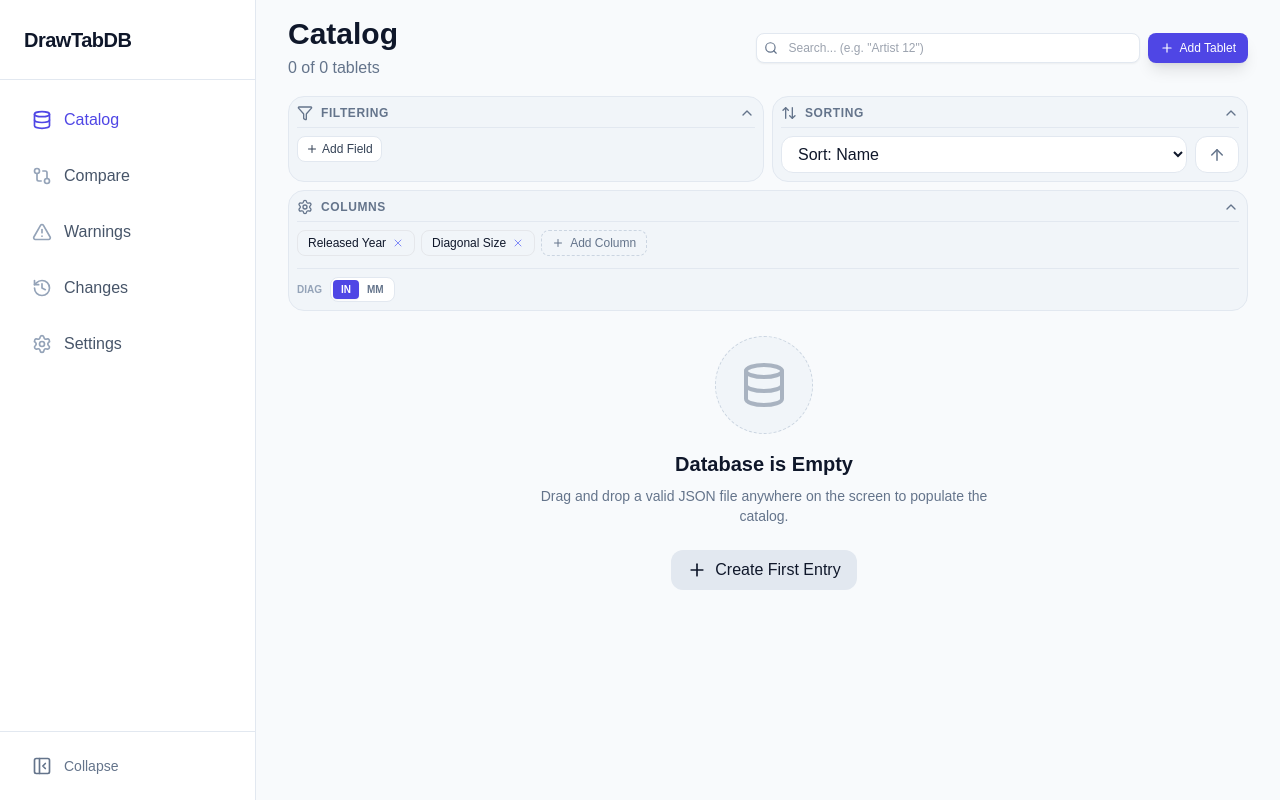
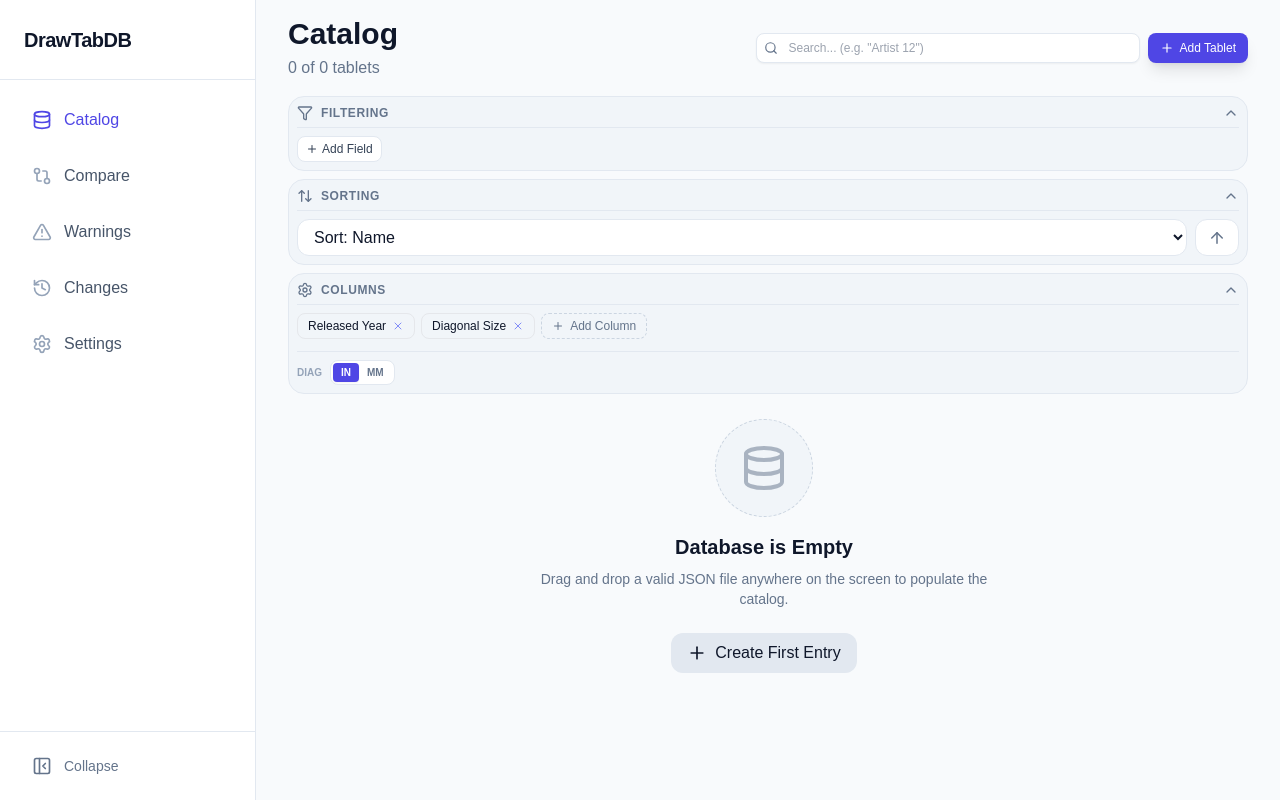
Before and after one commit to TheSevenPens/DrawTabDB, a React (Vite) app: page /#/ in a window 1280 px wide. Built offline with nearby package versions, Linux system fonts and the light colour scheme; a web font is replaced by a local one.

Commit message:
Expand filtering and sorting sections to full width
Changed the filtering and sorting sections in the Catalog page from xl:col-span-2 to xl:col-span-4, making them span the full width of the grid on extra-large screens for improved layout and visibility.

```diff
--- a/pages/Catalog.tsx
+++ b/pages/Catalog.tsx
@@ -468,7 +468,7 @@ const Catalog: React.FC = () => {
         <div className="grid grid-cols-1 xl:grid-cols-4 gap-2">
 
           {/* Filtering Section */}
-          <div className={`xl:col-span-2 bg-slate-100 dark:bg-slate-900/40 border border-slate-200 dark:border-slate-800 rounded-2xl flex flex-col transition-all duration-300 ${isFilteringExpanded ? 'p-2 gap-2' : 'p-2 gap-0'}`}>
+          <div className={`xl:col-span-4 bg-slate-100 dark:bg-slate-900/40 border border-slate-200 dark:border-slate-800 rounded-2xl flex flex-col transition-all duration-300 ${isFilteringExpanded ? 'p-2 gap-2' : 'p-2 gap-0'}`}>
             <div
               className={`flex items-center justify-between text-slate-500 dark:text-slate-400 cursor-pointer hover:text-slate-900 dark:hover:text-white ${isFilteringExpanded ? 'border-b border-slate-200 dark:border-slate-800/50 pb-1.5' : ''}`}
               onClick={() => setIsFilteringExpanded(!isFilteringExpanded)}
@@ -750,7 +750,7 @@ const Catalog: React.FC = () => {
           </div>
 
           {/* Sorting Section */}
-          <div className={`xl:col-span-2 bg-slate-100 dark:bg-slate-900/40 border border-slate-200 dark:border-slate-800 rounded-2xl flex flex-col transition-all duration-300 ${isSortingExpanded ? 'p-2 gap-2' : 'p-2 gap-0'}`}>
+          <div className={`xl:col-span-4 bg-slate-100 dark:bg-slate-900/40 border border-slate-200 dark:border-slate-800 rounded-2xl flex flex-col transition-all duration-300 ${isSortingExpanded ? 'p-2 gap-2' : 'p-2 gap-0'}`}>
             <div
               className={`flex items-center justify-between text-slate-500 dark:text-slate-400 cursor-pointer hover:text-slate-900 dark:hover:text-white ${isSortingExpanded ? 'border-b border-slate-200 dark:border-slate-800/50 pb-1.5' : ''}`}
               onClick={() => setIsSortingExpanded(!isSortingExpanded)}
```
